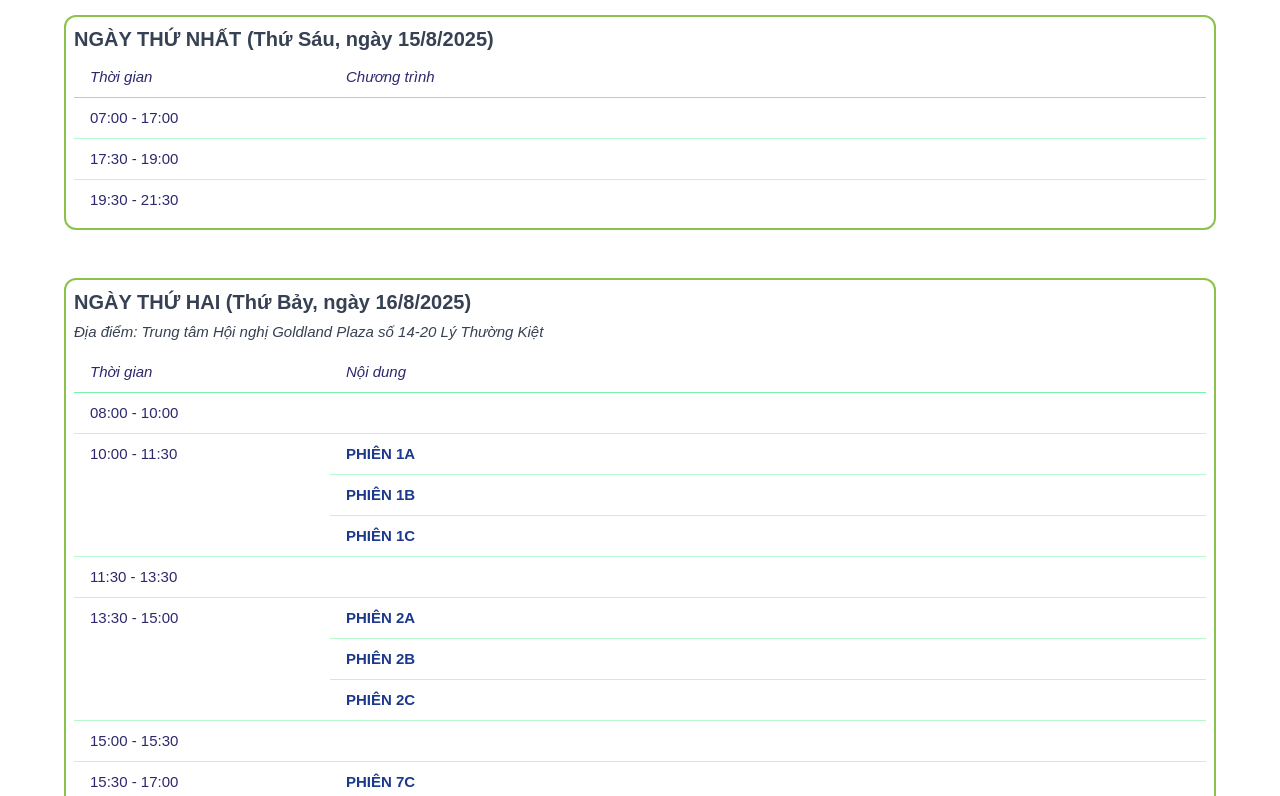
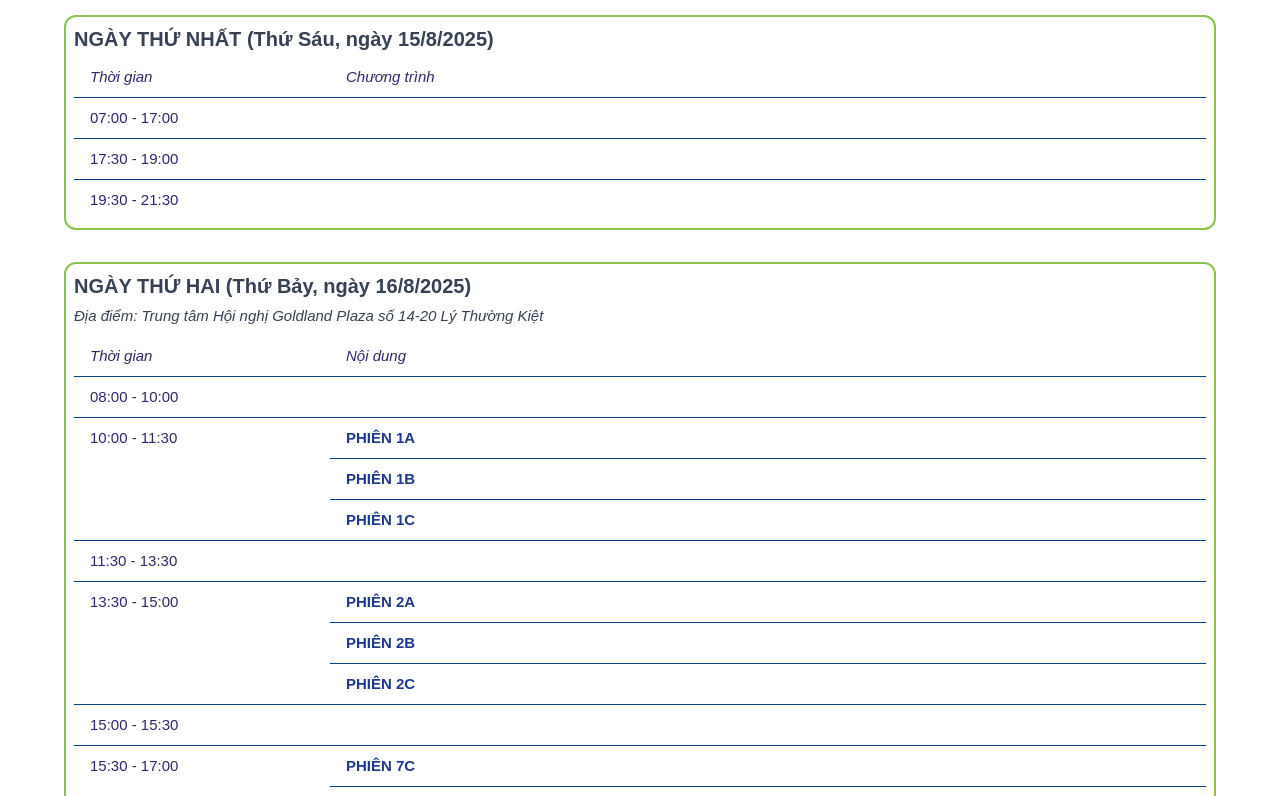
Before and after one commit to NguyenThinhDatEng/LandingPageConference, a Vue app: page / in a window 1280 px wide. Shown: the part 1800-2596 px from the top of the page. Built offline with nearby package versions, Linux system fonts and the light colour scheme.

Commit message:
update color

```diff
--- a/src/components/main/OurServicesSection.vue
+++ b/src/components/main/OurServicesSection.vue
@@ -1,25 +1,26 @@
 <template>
   <SectionContainer :title="'Chương trình'" section-id="services">
-    <div class="programs-content flex flex-col gap-4 w-full">
+    <div class="programs-content flex flex-col gap-4 md:gap-8 w-full">
       <!-- Bảng ngày thứ nhất -->
-      <div class="overflow-x-auto mb-8">
+      <div class="overflow-x-auto">
         <div class="font-bold text-xl text-gray-700 mb-1">NGÀY THỨ NHẤT (Thứ Sáu, ngày 15/8/2025)</div>
         <table class="min-w-full rounded-lg">
           <thead>
             <tr class="bg-white">
-              <th class="py-2 px-4 text-left italic font-medium text-gray-700 border-b border-green-300 text-blue w-32 md:w-64">
+              <th
+                class="py-2 px-4 text-left italic font-medium text-gray-700 border-b border-blue text-blue w-32 md:w-64">
                 Thời gian</th>
-              <th class="py-2 px-4 text-left italic font-medium text-gray-700 border-b border-green-300 text-blue">
+              <th class="py-2 px-4 text-left italic font-medium text-gray-700 border-b border-blue text-blue">
                 Chương trình
               </th>
             </tr>
           </thead>
           <tbody>
-            <tr class="border-b border-green-200">
+            <tr class="border-b border-blue">
               <td class="py-2 px-4 align-top time-cell w-32 md:w-64">07:00 - 17:00</td>
               <td class="py-2 px-4 align-top font-bold text-blue-900"></td>
             </tr>
-            <tr class="border-b border-green-200">
+            <tr class="border-b border-blue">
               <td class="py-2 px-4 align-top time-cell w-32 md:w-64">17:30 - 19:00</td>
               <td class="py-2 px-4 align-top font-bold text-blue-900"></td>
             </tr>
@@ -40,50 +41,51 @@
         <table class="min-w-full rounded-lg">
           <thead>
             <tr class="bg-white">
-              <th class="py-2 px-4 text-left italic font-medium text-gray-700 border-b border-green-300 text-blue w-32 md:w-64">
+              <th
+                class="py-2 px-4 text-left italic font-medium text-gray-700 border-b border-blue text-blue w-32 md:w-64">
                 Thời gian</th>
-              <th class="py-2 px-4 text-left italic font-medium text-gray-700 border-b border-green-300 text-blue">Nội
+              <th class="py-2 px-4 text-left italic font-medium text-gray-700 border-b border-blue text-blue">Nội
                 dung</th>
             </tr>
           </thead>
           <tbody>
-            <tr class="border-b border-green-200">
+            <tr class="border-b border-blue">
               <td class="py-2 px-4 align-top time-cell w-32 md:w-64">08:00 - 10:00</td>
               <td class="py-2 px-4 align-top font-bold text-blue-900"></td>
             </tr>
-            <tr class="border-b border-green-200">
+            <tr class="border-b border-blue">
               <td class="py-2 px-4 align-top time-cell w-32 md:w-64" rowspan="3">10:00 - 11:30</td>
               <td class="py-2 px-4 align-top font-bold text-blue-900">PHIÊN 1A</td>
             </tr>
-            <tr class="border-b border-green-200">
+            <tr class="border-b border-blue">
               <td class="hidden"></td>
               <td class="py-2 px-4 align-top font-bold text-blue-900">PHIÊN 1B</td>
             </tr>
-            <tr class="border-b border-green-200">
+            <tr class="border-b border-blue">
               <td class="hidden"></td>
               <td class="py-2 px-4 align-top font-bold text-blue-900">PHIÊN 1C</td>
             </tr>
-            <tr class="border-b border-green-200">
+            <tr class="border-b border-blue">
               <td class="py-2 px-4 align-top time-cell w-32 md:w-64">11:30 - 13:30</td>
               <td class="py-2 px-4 align-top"></td>
             </tr>
-            <tr class="border-b border-green-200">
+            <tr class="border-b border-blue">
               <td class="py-2 px-4 align-top time-cell w-32 md:w-64" rowspan="3">13:30 - 15:00</td>
               <td class="py-2 px-4 align-top font-bold text-blue-900">PHIÊN 2A</td>
             </tr>
-            <tr class="border-b border-green-200">
+            <tr class="border-b border-blue">
               <td class="hidden"></td>
               <td class="py-2 px-4 align-top font-bold text-blue-900">PHIÊN 2B</td>
             </tr>
-            <tr class="border-b border-green-200">
+            <tr class="border-b border-blue">
               <td class="hidden"></td>
               <td class="py-2 px-4 align-top font-bold text-blue-900">PHIÊN 2C</td>
             </tr>
-            <tr class="border-b border-green-200">
+            <tr class="border-b border-blue">
               <td class="py-2 px-4 align-top time-cell w-32 md:w-64">15:00 - 15:30</td>
               <td class="py-2 px-4 align-top"></td>
             </tr>
-            <tr class="border-b border-green-200">
+            <tr class="border-b border-blue">
               <td class="py-2 px-4 align-top time-cell w-32 md:w-64" rowspan="2">15:30 - 17:00</td>
               <td class="py-2 px-4 align-top font-bold text-blue-900">PHIÊN 7C</td>
             </tr>
@@ -126,6 +128,10 @@ export default {
     .text-blue {
       color: #2d286c;
     }
+
+    .border-blue {
+      border-color: #02408b;
+    }
   }
 }
 </style>
```
